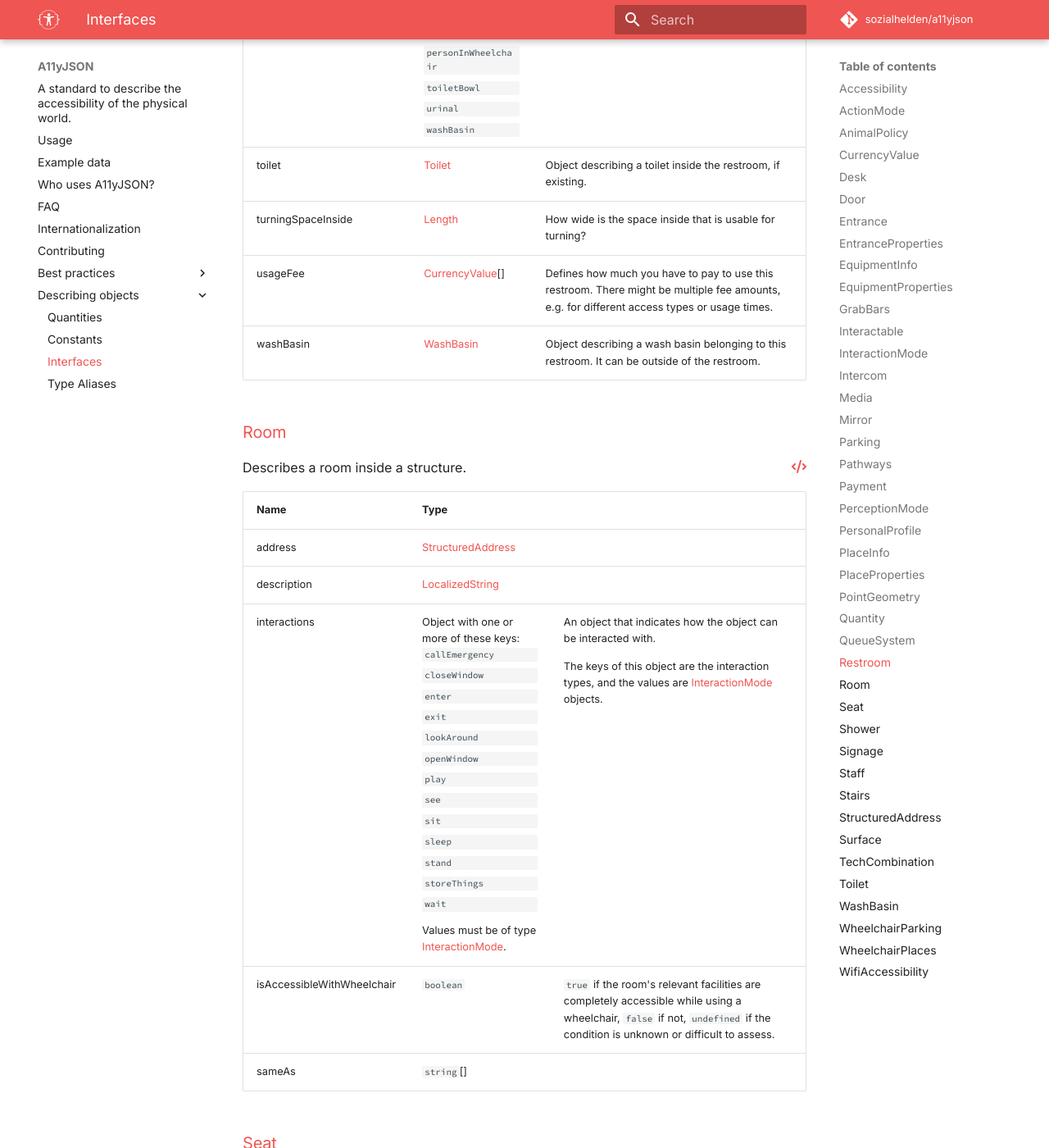
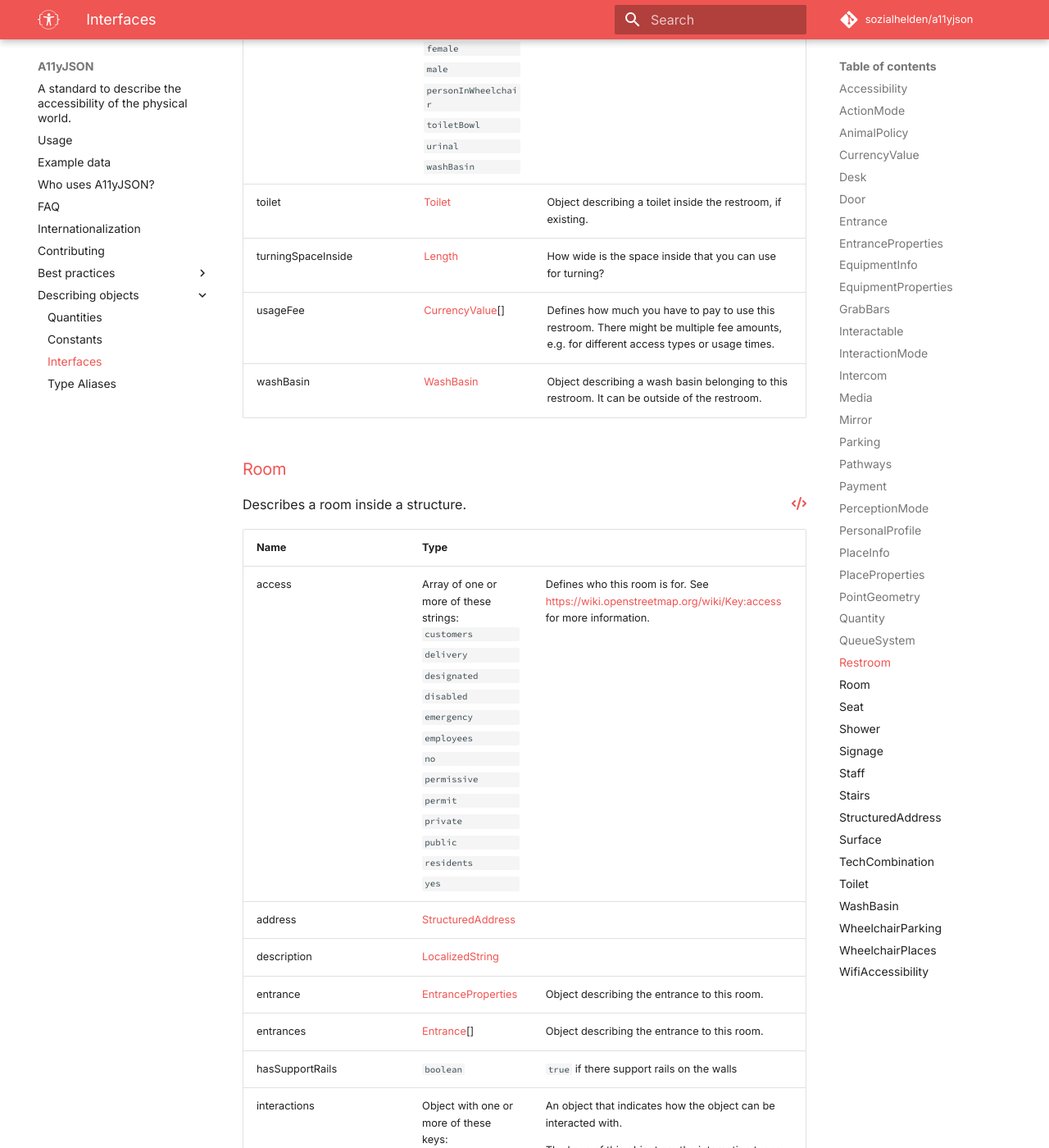
Before and after one commit to sozialhelden/a11yjson, an MkDocs documentation site: the page built from docs/describing-objects/interfaces.md, in a window 1280 px wide and 1400 px high, scrolled down 46308 px. Shown: the whole window at 82% size. Built offline with MkDocs 1.6.1 and Material for MkDocs 9.7.7, drawn with Linux system fonts in a browser that asks for light colours; comment, search, counter and statistics services are not loaded; some of the changed text lies outside the part shown.

Commit message:
Update docs

```diff
--- a/docs/describing-objects/interfaces.md
+++ b/docs/describing-objects/interfaces.md
@@ -1563,7 +1563,7 @@ objects.</p>
 
 ### <a id="Restroom">Restroom</a>
 
-  <span class='source-link'>[:fontawesome-solid-code:](https://github.com/sozialhelden/a11yjson/blob/main/src/Restroom.ts#L33)</span>
+  <span class='source-link'>[:fontawesome-solid-code:](https://github.com/sozialhelden/a11yjson/blob/main/src/Restroom.ts#L31)</span>
 
   <p>Describes a <code>Room</code> that contains one or more <code>Toilet</code>s or <code>Shower</code>s.</p>
 
@@ -1600,8 +1600,9 @@ objects.</p>
 
 <code>yes</code>
 </p>
-</td><td class="property-docs"><p>Defines who this restroom is for. See <a href="https://wiki.openstreetmap.org/wiki/Key:access">https://wiki.openstreetmap.org/wiki/Key:access</a> for more information.</p>
-</td></tr><tr><td class="property-name">address</td><td class="property-type"><a href="#StructuredAddress">StructuredAddress</a></td><td class="property-docs"></td></tr><tr><td class="property-name">description</td><td class="property-type"><a href="../i18n">LocalizedString</a></td><td class="property-docs"></td></tr><tr><td class="property-name">entrance</td><td class="property-type"><a href="#Entrance">Entrance</a></td><td class="property-docs"><p>Object describing the entrance to this restroom.</p>
+</td><td class="property-docs"><p>Defines who this room is for. See <a href="https://wiki.openstreetmap.org/wiki/Key:access">https://wiki.openstreetmap.org/wiki/Key:access</a> for more information.</p>
+</td></tr><tr><td class="property-name">address</td><td class="property-type"><a href="#StructuredAddress">StructuredAddress</a></td><td class="property-docs"></td></tr><tr><td class="property-name">description</td><td class="property-type"><a href="../i18n">LocalizedString</a></td><td class="property-docs"></td></tr><tr><td class="property-name">entrance</td><td class="property-type"><a href="#EntranceProperties">EntranceProperties</a></td><td class="property-docs"><p>Object describing the entrance to this room.</p>
+</td></tr><tr><td class="property-name">entrances</td><td class="property-type"><a href="#Entrance">Entrance</a>[]</td><td class="property-docs"><p>Object describing the entrance to this room.</p>
 </td></tr><tr><td class="property-name">hasBathTub</td><td class="property-type"><code>boolean</code></td><td class="property-docs"><p><code>true</code> if there is a bath tub in this room, <code>false</code> if not, <code>undefined</code> if condition is
 unknown.</p>
 </td></tr><tr><td class="property-name">hasCeilingHoist</td><td class="property-type"><code>boolean</code></td><td class="property-docs"><p><code>true</code> if the restroom has a ceiling hoist, <code>false</code> if not.</p>
@@ -1677,7 +1678,7 @@ objects.</p>
 </p>
 </td><td class="property-docs"><p>Visible icons on the restroom’s sign</p>
 </td></tr><tr><td class="property-name">toilet</td><td class="property-type"><a href="#Toilet">Toilet</a></td><td class="property-docs"><p>Object describing a toilet inside the restroom, if existing.</p>
-</td></tr><tr><td class="property-name">turningSpaceInside</td><td class="property-type"><a href="#Length">Length</a></td><td class="property-docs"><p>How wide is the space inside that is usable for turning?</p>
+</td></tr><tr><td class="property-name">turningSpaceInside</td><td class="property-type"><a href="#Length">Length</a></td><td class="property-docs"><p>How wide is the space inside that you can use for turning?</p>
 </td></tr><tr><td class="property-name">usageFee</td><td class="property-type"><a href="#CurrencyValue">CurrencyValue</a>[]</td><td class="property-docs"><p>Defines how much you have to pay to use this restroom. There might be multiple fee amounts,
 e.g. for different access types or usage times.</p>
 </td></tr><tr><td class="property-name">washBasin</td><td class="property-type"><a href="#WashBasin">WashBasin</a></td><td class="property-docs"><p>Object describing a wash basin belonging to this restroom. It can be outside of the restroom.</p>
@@ -1687,7 +1688,7 @@ e.g. for different access types or usage times.</p>
 
 ### <a id="Room">Room</a>
 
-  <span class='source-link'>[:fontawesome-solid-code:](https://github.com/sozialhelden/a11yjson/blob/main/src/Room.ts#L29)</span>
+  <span class='source-link'>[:fontawesome-solid-code:](https://github.com/sozialhelden/a11yjson/blob/main/src/Room.ts#L33)</span>
 
   <p>Describes a room inside a structure.</p>
 
@@ -1695,7 +1696,40 @@ e.g. for different access types or usage times.</p>
 
 
 
-  <table><tr><th class="property-name">Name</th><th class="property-type">Type</th><th class="property-docs"></th></tr><tr><td class="property-name">address</td><td class="property-type"><a href="#StructuredAddress">StructuredAddress</a></td><td class="property-docs"></td></tr><tr><td class="property-name">description</td><td class="property-type"><a href="../i18n">LocalizedString</a></td><td class="property-docs"></td></tr><tr><td class="property-name">interactions</td><td class="property-type">
+  <table><tr><th class="property-name">Name</th><th class="property-type">Type</th><th class="property-docs"></th></tr><tr><td class="property-name">access</td><td class="property-type">Array of one or more of these strings:
+
+<p class='grid'>
+<code>customers</code>
+
+<code>delivery</code>
+
+<code>designated</code>
+
+<code>disabled</code>
+
+<code>emergency</code>
+
+<code>employees</code>
+
+<code>no</code>
+
+<code>permissive</code>
+
+<code>permit</code>
+
+<code>private</code>
+
+<code>public</code>
+
+<code>residents</code>
+
+<code>yes</code>
+</p>
+</td><td class="property-docs"><p>Defines who this room is for. See <a href="https://wiki.openstreetmap.org/wiki/Key:access">https://wiki.openstreetmap.org/wiki/Key:access</a> for more information.</p>
+</td></tr><tr><td class="property-name">address</td><td class="property-type"><a href="#StructuredAddress">StructuredAddress</a></td><td class="property-docs"></td></tr><tr><td class="property-name">description</td><td class="property-type"><a href="../i18n">LocalizedString</a></td><td class="property-docs"></td></tr><tr><td class="property-name">entrance</td><td class="property-type"><a href="#EntranceProperties">EntranceProperties</a></td><td class="property-docs"><p>Object describing the entrance to this room.</p>
+</td></tr><tr><td class="property-name">entrances</td><td class="property-type"><a href="#Entrance">Entrance</a>[]</td><td class="property-docs"><p>Object describing the entrance to this room.</p>
+</td></tr><tr><td class="property-name">hasSupportRails</td><td class="property-type"><code>boolean</code></td><td class="property-docs"><p><code>true</code> if there support rails on the walls</p>
+</td></tr><tr><td class="property-name">interactions</td><td class="property-type">
 Object with one or more of these keys:
 
 <p class="grid">
@@ -1732,7 +1766,8 @@ Values must be of type <a href="#InteractionMode">InteractionMode</a>.
 objects.</p>
 </td></tr><tr><td class="property-name">isAccessibleWithWheelchair</td><td class="property-type"><code>boolean</code></td><td class="property-docs"><p><code>true</code> if the room&#39;s relevant facilities are completely accessible while using a wheelchair,
 <code>false</code> if not, <code>undefined</code> if the condition is unknown or difficult to assess.</p>
-</td></tr><tr><td class="property-name">sameAs</td><td class="property-type"><code>string</code>[]</td><td class="property-docs"></td></tr></table>
+</td></tr><tr><td class="property-name">sameAs</td><td class="property-type"><code>string</code>[]</td><td class="property-docs"></td></tr><tr><td class="property-name">turningSpaceInside</td><td class="property-type"><a href="#Length">Length</a></td><td class="property-docs"><p>How wide is the space inside that you can use for turning?</p>
+</td></tr></table>
 
 
 
```
Also changed, not shown: docs/describing-objects/constants.md (+3 -3 lines), docs/describing-objects/type-aliases.md (+2 -2 lines).
